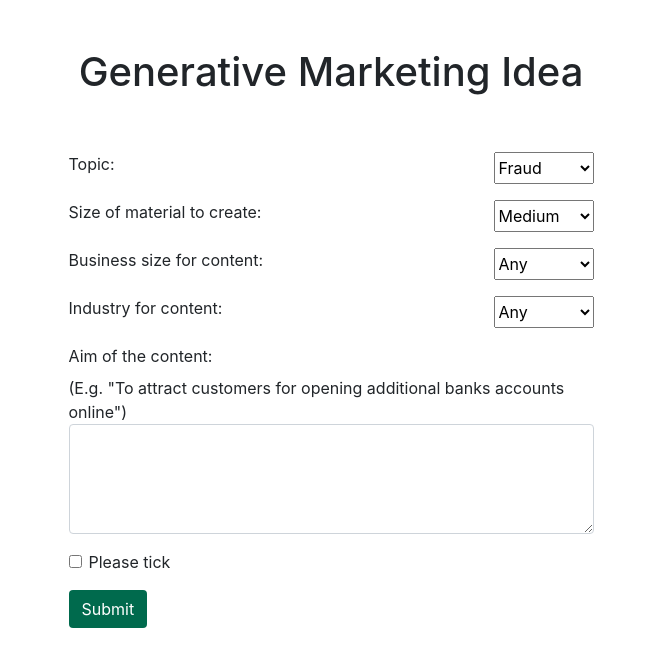
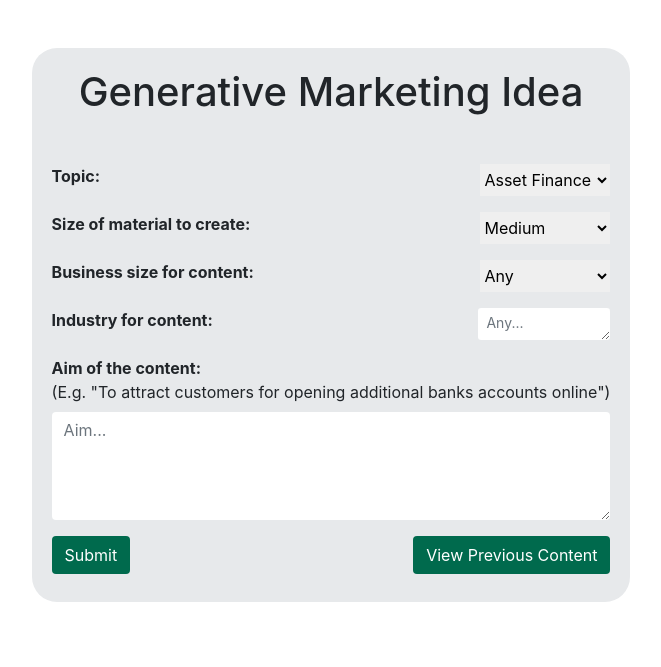
Before and after one commit to spence998/generative_marketing, a Flask app: page / in a window 1280 px wide. Shown: the part 100-767 px from the top of the page, without its empty margins (309-970 px from the left). Run offline with Flask 3, Linux system fonts and the light colour scheme; some libraries are stand-ins or nearby versions.

Commit message:
Adding in new content log and making changes to make things look nice

```diff
--- a/llm_app/apps/gen_marketing/CONFIG.py
+++ b/llm_app/apps/gen_marketing/CONFIG.py
@@ -1,4 +1,4 @@
-LOCAL_MODEL = False
+LOCAL_MODEL = True
 
 LOCAL_MODEL_PATH = r"C:\dev\mistral-7b-openorca.Q4_K_M\mistral-7b-openorca.Q4_K_M.gguf"
 LOCAL_MODEL_TYPE = "mistral"
@@ -8,11 +8,35 @@ llm_parameters = {
     "topK": 40,
 }
 
-campaign_options = [
-    "Fraud",
-    "Insurance",
-    "International Payments",
-]
+campaign_options = {
+    "Asset Finance": "business asset finance",
+    "Biometric Security Feature": "biometric security feature",
+    "Business Address Change Reminder": "business address change reminder",
+    "Business Asset Finance": "business asset finance",
+    "Business Charge Cards": "business charge cards",
+    "Business Credit and Charge Cards": "business credit and charge cards",
+    "Business Credit Cards": "business credit cards",
+    "Business Current Account": "business current account",
+    "Business Financial Assistant ": "business financial assistant ",
+    "Business Fraud": "business fraud",
+    "Business Insurance": "business insurance",
+    "Business Invoice Finance": "business invoice finance",
+    "Business Loans": "business loans",
+    "Business Online Banking": "business online banking",
+    "Business Overdraft": "business overdraft",
+    "Business Payments Management": "business payments management",
+    "Business Savings Accounts": "business savings accounts",
+    "Cardnet": "cardnet",
+    "Cheque Deposits": "cheque deposits",
+    "International Business Payments on the Mobile App": "international business payments from the mobile app",
+    "International Business Payments": "international business payments",
+    "Mobile App Features": "mobile app features",
+    "Online Business Banking": "online business banking",
+    "Paperless Business Banking Statements": "paperless business banking statements",
+    "Password Reset": "password reset",
+    "Upcoming Outage": "Upcoming outage",
+    "Virtual Assistant": "virtual assistant",
+}
 
 content_size = {
     "Extra small": "less than 10 words",
--- a/llm_app/gradio_run.py
+++ b/llm_app/gradio_run.py
@@ -12,7 +12,6 @@ from apps.gen_marketing.gen_marketing import (
     generate_headline,
     generate_main_content,
     generate_cta,
-    remove_quote_marks,
 )
 from apps.gen_marketing.utils import (
     get_marketing_content_columns,
--- a/llm_app/run.py
+++ b/llm_app/run.py
@@ -1,3 +1,4 @@
+import pandas as pd
 from flask import Flask, render_template, request, redirect, session, url_for
 from apps.gen_marketing.gen_marketing import create_marketing_content, change_llm_output
 from apps.gen_marketing.CONFIG import (
@@ -6,6 +7,8 @@ from apps.gen_marketing.CONFIG import (
     business_size,
     industry,
 )
+from apps.gen_marketing.utils import get_all_records
+
 
 
 app = Flask(__name__)
@@ -16,8 +19,8 @@ app.secret_key = "your_secret_key"
 def index():
     if request.method == "POST":
         content = create_marketing_content(
-            topic=request.form["topic"],
-            material_size=request.form["material_size"],
+            topic=campaign_options[request.form["topic"]],
+            material_size=content_size[request.form["material_size"]],
             business_size=request.form["business_size"],
             industry=request.form["industry"],
             aim=request.form["aim"],
@@ -27,7 +30,7 @@ def index():
     else:
         return render_template(
             "marketing_form.html",
-            campaign_options=campaign_options,
+            campaign_options=campaign_options.keys(),
             content_size=content_size.keys(),
             business_size=business_size,
             industry=industry,
@@ -38,11 +41,13 @@ def index():
 def view_results():
     content = session.get('content', None)
     if request.method == "POST":
+        print(request.form["component"])
         content[request.form["component"]] = change_llm_output(
             component=content[request.form["component"]],
             component_name=request.form["component"],
             change=request.form["request_headline_edit"],
         )
+        session['content'] = content
     return render_template(
         "generated_results.html",
         headline=content["headline"],
@@ -51,6 +56,51 @@ def view_results():
     )
 
 
+@app.route('/previous-results', methods=['GET', 'POST'])
+def previous_results():
+    content_log = get_all_records()
+
+    if request.method == "POST":
+        id_filter = request.form["id_filter"]
+        content_size_filter = request.form["content_size_filter"]
+
+        if id_filter == "" and content_size_filter == "":
+            return render_template(
+                "content_log.html",
+                table=content_log.to_html(classes='data', header="true")
+            )
+        elif id_filter == "":
+            content_log_filtered = content_log[content_log["Content Size"] == content_size_filter]
+            return render_template(
+                "content_log.html",
+                table=content_log_filtered.to_html(classes='data', header="true")
+            )
+        elif content_size_filter == "":
+            content_log_filtered = content_log[content_log["ID"] == id_filter]
+            return render_template(
+                "content_log.html",
+                table=content_log_filtered.to_html(classes='data', header="true")
+            )
+        else:
+            content_log_filtered = content_log[
+                (content_log["ID"] == id_filter) &
+                (content_log["Content Size"] == content_size_filter)
+            ]
+            return render_template(
+                "content_log.html",
+                table=content_log_filtered.to_html(classes='data', header="true")
+            )
+    else:
+        return render_template(
+            "content_log.html",
+            table=content_log.to_html(classes='data', header="true")
+        )
+
+
+
+
+
+
 
 if __name__=="__main__":
-    app.run()
+    app.run(debug=True)
--- a/llm_app/static/styles/main.css
+++ b/llm_app/static/styles/main.css
@@ -12,10 +12,17 @@
     color: white;
 }
 .form-select {
-    width: 100px;
+    width: 130px;
+}
+.form-label-text {
+    font-weight: bold;
 }
 .form-select-changes {
     width: 120px;
+    float: right;
+}
+.form_input {
+    border: 3px;
 }
 .generated-output-text {
     margin-left: 10px;
@@ -27,3 +34,29 @@
     margin-right: auto;
     padding-right: 160px;
 }
+.boxshaddow  {
+    background-color: #E7E9EB;
+    padding: 20px;
+    border-radius: 25px;
+  }
+table {
+    border-collapse: collapse;
+    width: 95%;
+    margin: 0 auto;
+    background-color: #fff;
+    box-shadow: 0 0 20px rgba(0, 0, 0, 0.1);
+}
+th, td {
+    border: 1px solid #dddddd;
+    padding: 8px;
+    text-align: left;
+}
+th {
+    background-color: #f2f2f2;
+}
+tr:nth-child(even) {
+    background-color: #f9f9f9;
+}
+tr:hover {
+    background-color: #f2f2f2;
+}
--- a/llm_app/templates/base.html
+++ b/llm_app/templates/base.html
@@ -8,6 +8,9 @@
     <link rel="stylesheet" href="{{ url_for('static', filename='styles/main.css') }}">
     <link rel="stylesheet" href="https://cdnjs.cloudflare.com/ajax/libs/font-awesome/4.7.0/css/font-awesome.min.css">
     <link rel="icon" href="\static\images\lbg_logo_favicon.png">
+    <link rel="stylesheet" type="text/css" href="https://cdn.datatables.net/1.10.24/css/jquery.dataTables.css">
+    <script type="text/javascript" charset="utf8" src="https://code.jquery.com/jquery-3.5.1.js"></script>
+    <script type="text/javascript" charset="utf8" src="https://cdn.datatables.net/1.10.24/js/jquery.dataTables.js"></script>
 </head>
 
 <body>
@@ -16,11 +19,9 @@
         <a href="/" class="home-button"><i class="fa fa-home" style="font-size: 70px"></i></a>
     </div>
 
+        {% block content %}
 
-    {% block content %}
-
-    {% endblock %}
-
+        {% endblock %}
 
 </body>
 </html>
--- a/llm_app/templates/marketing_form.html
+++ b/llm_app/templates/marketing_form.html
@@ -2,14 +2,17 @@
 
 {% block content %}
 <div class="container mt-5 mb-5">
-  <div class="row col-6 mx-auto flex-column align-items-center">
+  <div class="row col-8 mx-auto flex-column align-items-center">
+    <div class = "boxshaddow">
+      <div class="mb-3" style="text-align: center;">
         <h1>Generative Marketing Idea</h1>
-
+      </div>
+      <div class="mb-2">
         <form method='POST' action=" {{ url_for('index') }} " enctype='multipart/form-data' class="mt-5">
           <div class="mb-3">
             <div class="d-flex justify-content-between">
-          <label class="form-label">Topic: </label>
-          <select class="form-select" name="topic">
+              <label class="form-label form-label-text">Topic: </label>
+              <select class="form-select form_input" name="topic">
                 {% for topic in campaign_options %}
                   <option>{{ topic }}</option>
                 {% endfor %}
@@ -18,8 +21,8 @@
           </div>
           <div class="mb-3">
             <div class="d-flex justify-content-between">
-          <label class="form-label">Size of material to create:</label>
-          <select class="form-select" name="material_size">
+              <label class="form-label form-label-text">Size of material to create:</label>
+              <select class="form-select form_input" name="material_size">
                 {% for size in content_size %}
                   <option {% if size=="Medium" %}selected="selected"{% endif %} >{{ size }}</option>
                 {% endfor %}
@@ -28,8 +31,8 @@
           </div>
           <div class="mb-3">
             <div class="d-flex justify-content-between">
-          <label class="form-label">Business size for content:</label>
-          <select class="form-select" name="business_size">
+              <label class="form-label form-label-text">Business size for content:</label>
+              <select class="form-select form_input" name="business_size">
                 {% for size in business_size %}
                   <option {% if size=="Any" %}selected="selected"{% endif %} >{{ size }}</option>
                 {% endfor %}
@@ -38,25 +41,22 @@
           </div>
           <div class="mb-3">
             <div class="d-flex justify-content-between">
-          <label class="form-label">Industry for content:</label>
-          <select class="form-select" name="industry">
-            {% for ind in industry %}
-              <option {% if ind=="Any" %}selected="selected"{% endif %} >{{ ind }}</option>
-            {% endfor %}
-          </select>
+              <label class="form-label form-label-text">Industry for content:</label>
+              <textarea class="form_input form-control form-control-sm " style="width: 132px; outline: none !important; box-shadow: none;" placeholder="Any..." rows="1" name="industry"></textarea>
             </div>
           </div>
           <div class="mb-3">
-        <label class="form-label">Aim of the content:</label>
-        <div>(E.g. "To attract customers for opening additional banks accounts online")</div>
-        <textarea class="form-control" name="aim" rows="4"></textarea>
-      </div>
-      <div class="mb-3 form-check">
-        <input type="checkbox" class="form-check-input" required="true">
-        <label class="form-check-label">Please tick</label>
+            <label class="form-label mb-0 form-label-text">Aim of the content:</label>
+            <div class="mb-2">(E.g. "To attract customers for opening additional banks accounts online")</div>
+            <textarea class="form_input form-control" style="outline: none !important; box-shadow: none;" name="aim" placeholder="Aim..." rows="4"></textarea>
           </div>
           <button type="submit" class="btn btn-custom">Submit</button>
+          <a href="/previous-results">
+            <input type="button" class="btn btn-custom" value="View Previous Content" style="float: right;"/>
+          </a>
         </form>
       </div>
     </div>
+  </div>
+</div>
 {% endblock %}
```
Also changed, not shown: llm_app/GCP_CONFIG.py (+8 -0 lines), llm_app/apps/gen_marketing/gen_marketing.py (+32 -38 lines), llm_app/apps/gen_marketing/utils.py (+14 -0 lines), llm_app/templates/content_log.html (added, +36 -0 lines), llm_app/templates/generated_results.html (+16 -7 lines). Lines whose indentation alone changed are shown as unchanged.
